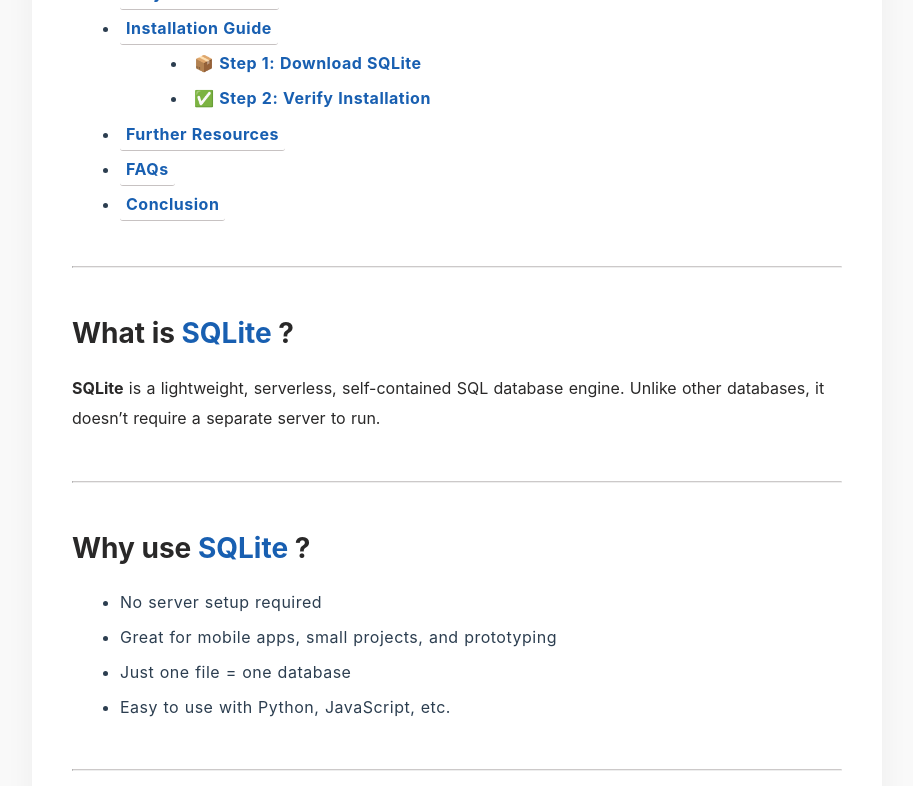
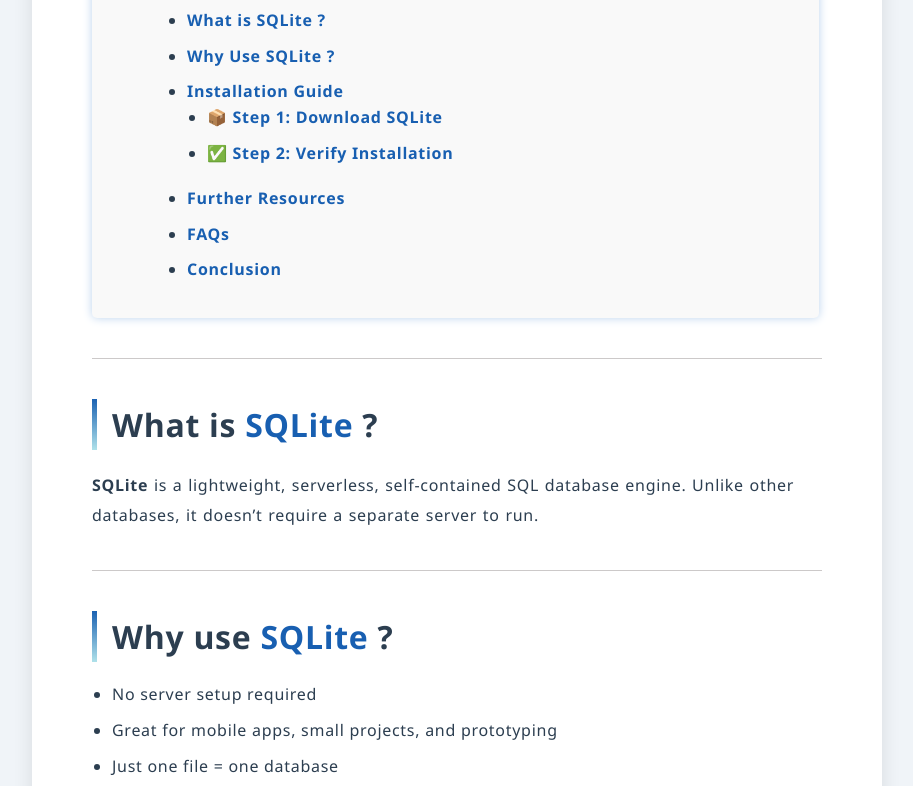
Before and after one commit to charvi-rajput/userguide, a plain HTML site: page index.html in a window 1280 px wide. Shown: the part 332-1118 px from the top of the page, without its empty margins (183-1096 px from the left). Drawn offline with Linux system fonts and the light colour scheme.

Commit message:
new design changes

```diff
--- a/index.html
+++ b/index.html
@@ -17,8 +17,11 @@
 
     <hr id="mainline">
 
+  <div class="container">
+  <aside class="sidebar">
+
     <h2 class="toc-header">Table of Contents</h2>
-    <ul>
+    <ul class="indent">
       <li><a href="#what">What is SQLite ?</a></li>
       <li><a href="#why">Why Use SQLite ?</a></li>
       <li><a href="#install">Installation Guide</a>
@@ -31,6 +34,7 @@
       <li><a href="#faqs">FAQs</a></li>
       <li><a href="#conclusion">Conclusion</a></li>
     </ul>
+  </aside>
 
     <hr>
 
@@ -104,8 +108,6 @@
 
     <hr>
 
-    <img src="sql.png" alt="SQLite logo" style="height: 30px; vertical-align:-0.3em;">
-    <span style="font-size: 13px; color: grey;">© 2025 SQLite</span>
   </div>
 </body>
 </html>
--- a/style.css
+++ b/style.css
@@ -1,134 +1,188 @@
 :root {
-    --accent: #185fb1;
-    --light-bg: #f9f9f9;
-    --soft-border: #e0e0e0;
+  --primary-color: #185fb1;
+  --secondary-color: #f0f4f8;
+  --accent-color: #e0e0e0;
   --text-color: #2c3e50;
+  --background-color: #ffffff;
+  --highlight-color: #ecf0f1;
+  --shadow-color: rgba(0, 0, 0, 0.1);
+  --font-family: 'Segoe UI', Tahoma, Geneva, Verdana, sans-serif;
 }
+
 
 * {
   box-sizing: border-box;
+  margin: 0;
+  padding: 0;
 }
 
 body {
-    margin: 0;
-    font-family: 'Inter', sans-serif;
-    background-color: var(--light-bg);
-    color: rgb(41, 40, 40);
-    padding: 2rem;
+  background-color: var(--secondary-color);
+  color: var(--text-color);
+  font-family: var(--font-family);
+  line-height: 1.6;
+  padding: 40px 20px;
 }
+
 
 .wrapper {
   max-width: 850px;
-    margin: 0 auto;
-    background: white;
-    padding: 2.5rem;
-    border-radius: 16px;
-    box-shadow: 0 10px 30px rgba(0,0,0,0.05);
+  margin: auto;
+  background-color: var(--background-color);
+  padding: 40px;
+  border-radius: 12px;
+  box-shadow: 0 4px 20px var(--shadow-color);
+  animation: fadeIn 1s ease-in-out;
 }
 
 h1, h2, h3 {
-    margin-top: 20px;
+  color: var(--text-color);
+  margin-bottom: 20px;
   font-weight: 700;
-    color: rgb(41, 40, 40);
 }
 
 h1 {
-    font-size: 40px;
+  font-size: 2.5rem;
+  text-align: center;
+  color: rgb(63, 59, 100);
+  animation: slideInDown 0.8s ease-out;
+}
+
+h2 {
+  font-size: 2rem;
+  border-left: 5px solid transparent;
+  border-image: linear-gradient(to bottom, #185fb1, #b2e4eb);
+  border-image-slice: 1;
+  padding-left: 15px;
+  margin-top: 40px;
+}
+
+h3 {
+  font-size: 1.5rem;
+  margin-top: 30px;
+}
+
+
+p {
+  margin-bottom: 20px;
+  font-size: 1rem;
+}
+
+
+ul {
+  list-style-type: disc;
+  margin-left: 20px;
   margin-bottom: 20px;
 }
 
-  h2 {
-    font-size: 28px;
-    margin-top: 2.5rem;
+.indent {
+  margin-left: 80px;
 }
 
-  ul, li {
-    margin-left: 4px;
-    margin-top: 0.5rem;
-    line-height: 1.7;
-    list-style-type: disc;
-    color:#2c3e50;
-    word-spacing: 0.5px;
-    letter-spacing: 0.5px;
-    border-bottom: 2px;
 
+li {
+  margin-bottom: 10px;
 }
 
-  ul ul {
-    margin-left: 1.5rem;
-  }
 
 a {
   color: #185fb1;
-    font-weight: bold;
-    padding: 6px 6px;
   text-decoration: none;
-    border-radius: 3px;
-    border-bottom: 0.5px solid rgb(199, 194, 194);
+  font-weight: 600;
+  border-bottom: 2px solid transparent;
+  transition: all 0.3s ease;
 }
 
 a:hover {
-    background-color: #ecf0f1;
-    color: rgb(41, 40, 40);
-    box-shadow: 0 3px 5px #979595;
-  }
-
-  #step1, #step2 {
-    border-bottom: none;
+  border-bottom: 2px solid var(--primary-color);
+  background-color: white;
+  padding: 6px 6px;
+  border-radius: 6px;
+  color: rgb(0, 0, 0);
+  font-weight: bolder;
+  box-shadow: 5px 3px 5px #9c9b9b;
 }
 
 code {
-    background: #e0dfdf;
-    padding: 0.2em 0.5em;
+  background-color: var(--accent-color);
+  padding: 2px 6px;
   border-radius: 4px;
-    font-size: 1em;
+  font-family: 'Courier New', Courier, monospace;
+  font-size: 0.95rem;
 }
 
 pre {
-    background: #e0dfdf;
-    padding: 1em;
+  background-color: var(--accent-color);
+  padding: 20px;
   border-radius: 8px;
   overflow-x: auto;
-    margin-top: 1rem;
-    font-size: 0.95em;
+  margin-bottom: 20px;
 }
 
 blockquote {
-    border-left: 5px solid var(--accent);
-    background-color: #e0dfdf;
-    padding: 1rem;
-    margin: 1.5rem 0;
+  border-left: 5px solid var(--primary-color);
+  background-color: var(--highlight-color);
+  padding: 20px;
   border-radius: 8px;
+  margin: 30px 0;
+  font-style: italic;
 }
 
-  .toc-header {
-    padding: 12px 20px;
-    background: linear-gradient(to right, #ecf0f1, white);
-    background-color: #ecf0f1;
-    border-left: 5px solid var(--accent);
-    border-radius: 6px;
-    font-size: 1.4rem;
+hr {
+  border: none;
+  border-top: 1px solid var(--accent-color);
+  margin: 40px 0;
 }
 
 footer {
   text-align: center;
-    margin-top: 2rem;
-    font-size: 13px;
+  font-size: 0.9rem;
   color: gray;
+  margin-top: 40px;
 }
 
 img {
-    margin-top: 2rem;
+  display: block;
+  margin: 40px auto 20px;
+  max-width: 100%;
+  height: auto;
 }
 
 hr {
-    margin: 3rem 0;
-    border-top: 1px solid rgb(204, 201, 201);
+    border-top: 0.5px solid rgb(204, 201, 201);
   }
 
 #mainline {
     border:none;
     border: 0.5px solid #185fb1 ;
+    border-image: linear-gradient(to right, #d0e6ff, #77d4f0, #0b0194);
+    border-image-slice: 1;
     margin: 1.5rem 0;
     width: 100%;
   }
+
+
+@keyframes fadeIn {
+  from { opacity: 0; transform: translateY(20px); }
+  to { opacity: 1; transform: translateY(0); }
+}
+
+@keyframes slideInDown {
+  from { opacity: 0; transform: translateY(-50px); }
+  to { opacity: 1; transform: translateY(0); }
+}
+
+.sidebar {
+  margin-right: 3px;
+  top: 1px;
+  background-color: #f9f9f9;
+  padding: 15px;
+  border-radius: 5px;
+  box-shadow: 0 0 10px #bbd3ee;
+}
+
+.container {
+  letter-spacing: 0.045em;
+  flex: 2;
+  padding: 20px;
+}
```
Lines whose indentation alone changed are shown as unchanged.
